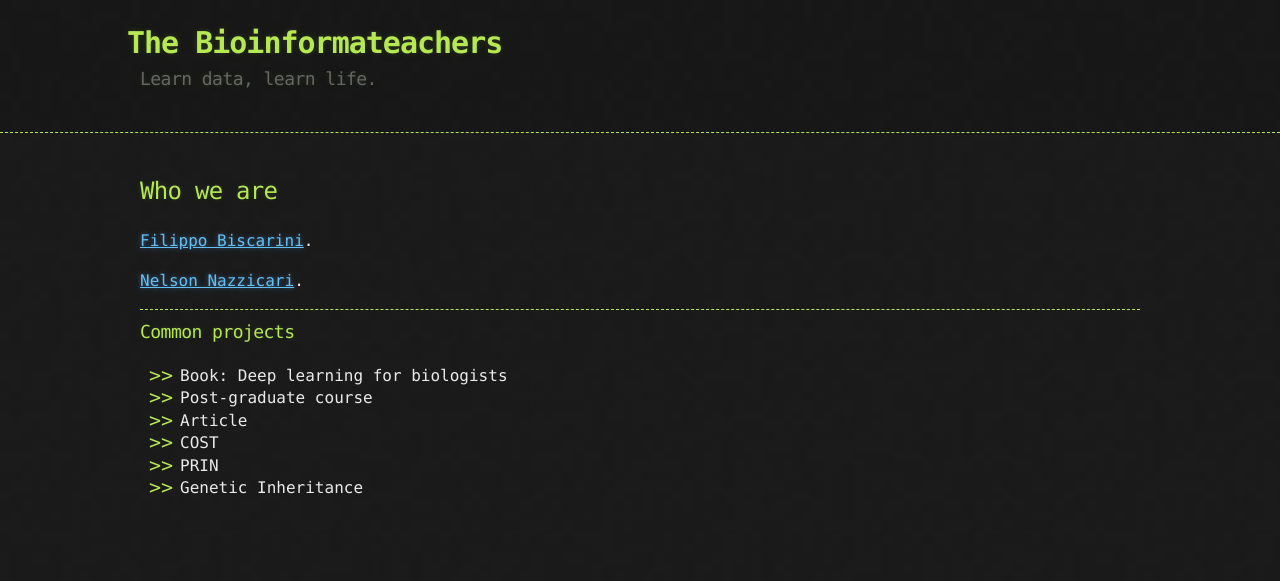
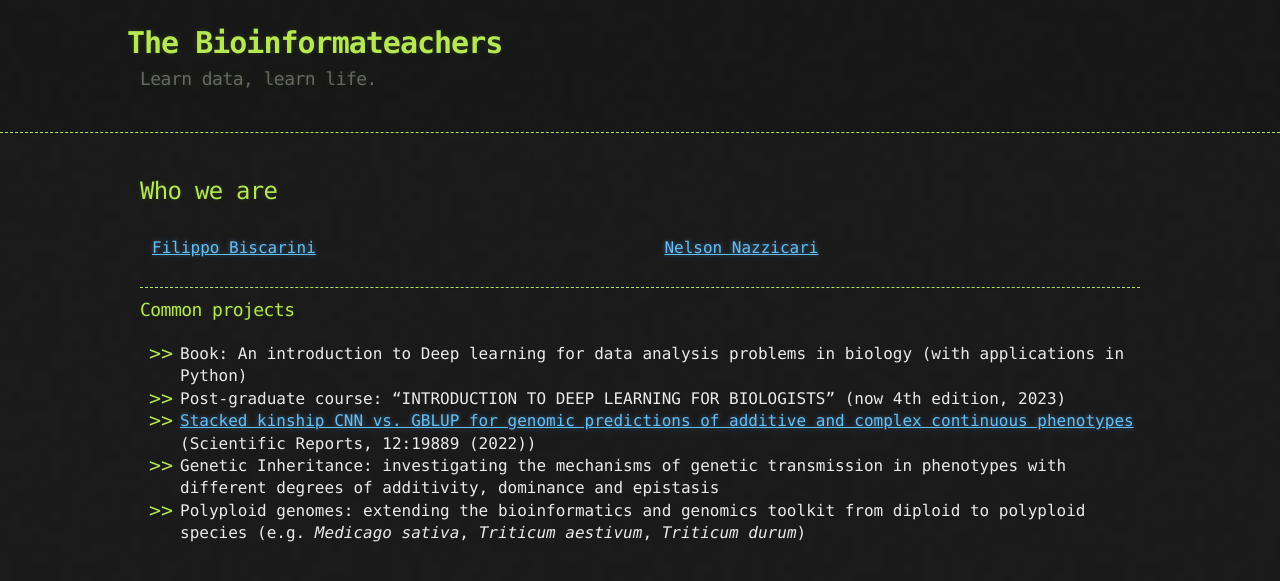
Before and after one commit to bioinformateachers/bioinformateachers.github.io, a Jekyll site: the page built from about.md, in a window 1280 px wide. Shown: the top 581 px of the page. Built offline with Jekyll 4.4.1, drawn with Linux system fonts in a browser that asks for light colours; our own code applies the rules of GitHub Pages for plain Markdown files.

Commit message:
tidying up text

```diff
--- a/about.md
+++ b/about.md
@@ -4,18 +4,15 @@ layout: default
 
 ## Who we are
 
-[Filippo Biscarini](./filippo.html).
-
-[Nelson Nazzicari](./).
+[Filippo Biscarini](./filippo.html) | [Nelson Nazzicari](./)
 
 
 ***
 
 ### Common projects
 
-- Book: Deep learning for biologists
-- Post-graduate course
-- Article
-- COST
-- PRIN
-- Genetic Inheritance
+- Book: An introduction to Deep learning for data analysis problems in biology (with applications in Python)
+- Post-graduate course: "INTRODUCTION TO DEEP LEARNING FOR BIOLOGISTS" (now 4th edition, 2023)
+- [Stacked kinship CNN vs. GBLUP for genomic predictions of additive and complex continuous phenotypes](https://www.nature.com/articles/s41598-022-24405-0) (Scientific Reports, 12:19889 (2022))
+- Genetic Inheritance: investigating the mechanisms of genetic transmission in phenotypes with different degrees of additivity, dominance and epistasis
+- Polyploid genomes: extending the bioinformatics and genomics toolkit from diploid to polyploid species (e.g. *Medicago sativa*, *Triticum aestivum*, *Triticum durum*)
```
